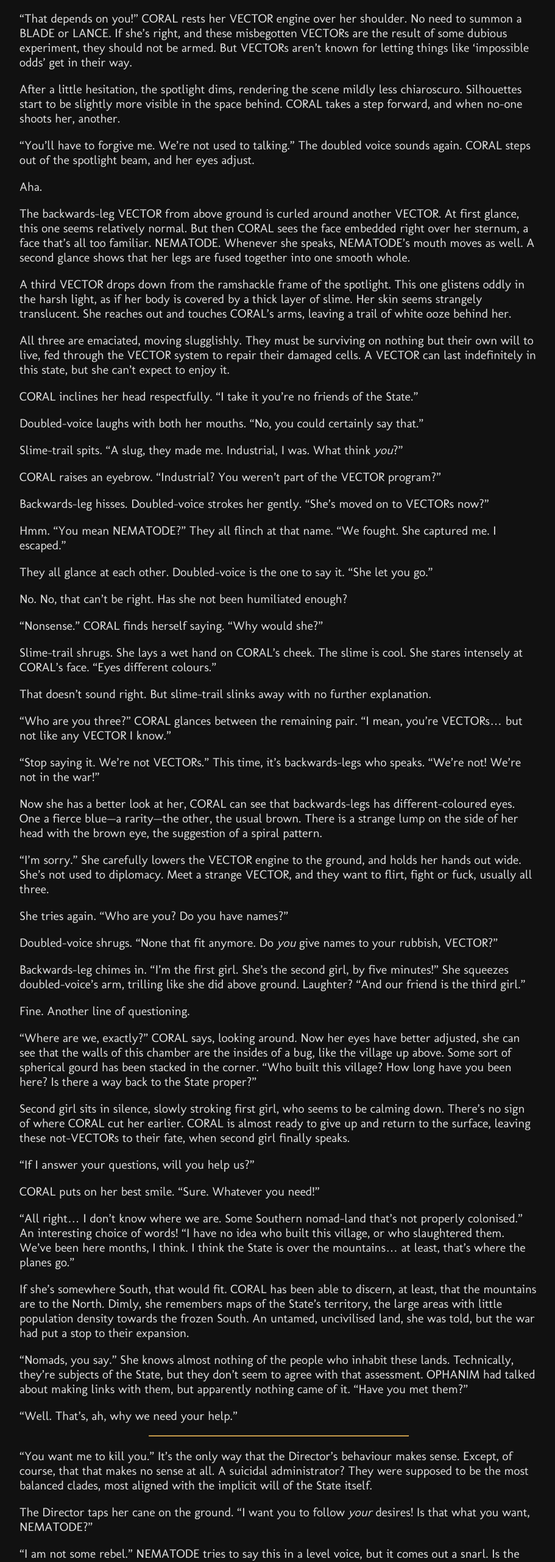
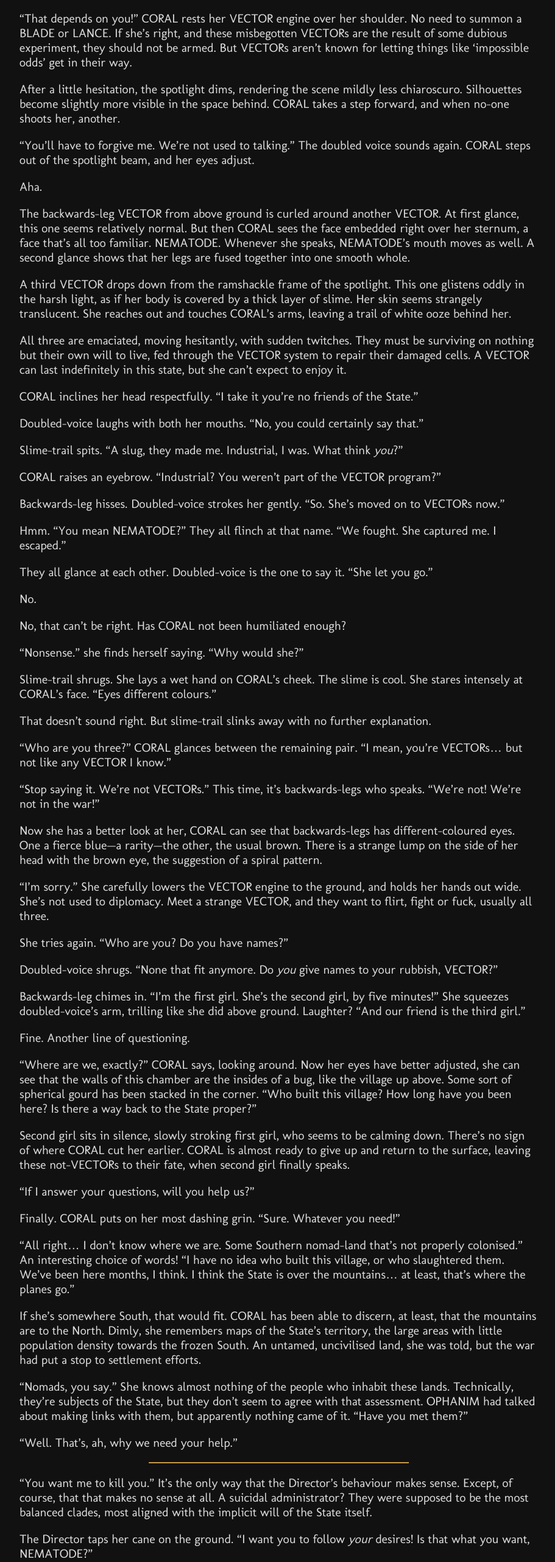
Before and after one commit to canmom/vector, a plain HTML site: page ch8.html in a window 1280 px wide. Shown: the part 7925-10487 px from the top of the page at 61% size, without its empty margins (183-1094 px from the left). Drawn offline with Linux system fonts and the light colour scheme.

Commit message:
Final tweaks to ch8 and release

```diff
--- a/ch8.html
+++ b/ch8.html
@@ -224,7 +224,7 @@
 
 <p>“That depends on you!” CORAL rests her VECTOR engine over her shoulder. No need to summon a BLADE or LANCE. If she’s right, and these misbegotten VECTORs are the result of some dubious experiment, they should not be armed. But VECTORs aren’t known for letting things like ‘impossible odds’ get in their way.</p>
 
-<p>After a little hesitation, the spotlight dims, rendering the scene mildly less chiaroscuro. Silhouettes start to be slightly more visible in the space behind. CORAL takes a step forward, and when no-one shoots her, another.</p>
+<p>After a little hesitation, the spotlight dims, rendering the scene mildly less chiaroscuro. Silhouettes become slightly more visible in the space behind. CORAL takes a step forward, and when no-one shoots her, another.</p>
 
 <p>“You’ll have to forgive me. We’re not used to talking.” The doubled voice sounds again. CORAL steps out of the spotlight beam, and her eyes adjust.</p>
 
@@ -234,7 +234,7 @@
 
 <p>A third VECTOR drops down from the ramshackle frame of the spotlight. This one glistens oddly in the harsh light, as if her body is covered by a thick layer of slime. Her skin seems strangely translucent. She reaches out and touches CORAL’s arms, leaving a trail of white ooze behind her.</p>
 
-<p>All three are emaciated, moving slugglishly. They must be surviving on nothing but their own will to live, fed through the VECTOR system to repair their damaged cells. A VECTOR can last indefinitely in this state, but she can’t expect to enjoy it.</p>
+<p>All three are emaciated, moving hesitantly, with sudden twitches. They must be surviving on nothing but their own will to live, fed through the VECTOR system to repair their damaged cells. A VECTOR can last indefinitely in this state, but she can’t expect to enjoy it.</p>
 
 <p>CORAL inclines her head respectfully. “I take it you’re no friends of the State.”</p>
 
@@ -244,15 +244,17 @@
 
 <p>CORAL raises an eyebrow. “Industrial? You weren’t part of the VECTOR program?”</p>
 
-<p>Backwards-leg hisses. Doubled-voice strokes her gently. “She’s moved on to VECTORs now?”</p>
+<p>Backwards-leg hisses. Doubled-voice strokes her gently. “So. She’s moved on to VECTORs now.”</p>
 
 <p>Hmm. “You mean NEMATODE?” They all flinch at that name. “We fought. She captured me. I escaped.”</p>
 
 <p>They all glance at each other. Doubled-voice is the one to say it. “She let you go.”</p>
 
-<p>No. No, that can’t be right. Has she not been humiliated enough?</p>
+<p>No.</p>
 
-<p>“Nonsense.” CORAL finds herself saying. “Why would she?”</p>
+<p>No, that can’t be right. Has CORAL not been humiliated enough?</p>
+
+<p>“Nonsense.” she finds herself saying. “Why would she?”</p>
 
 <p>Slime-trail shrugs. She lays a wet hand on CORAL’s cheek. The slime is cool. She stares intensely at CORAL’s face. “Eyes different colours.”</p>
 
@@ -280,11 +282,11 @@
 
 <p>“If I answer your questions, will you help us?”</p>
 
-<p>CORAL puts on her best smile. “Sure. Whatever you need!”</p>
+<p>Finally. CORAL puts on her most dashing grin. “Sure. Whatever you need!”</p>
 
 <p>“All right… I don’t know where we are. Some Southern nomad-land that’s not properly colonised.” An interesting choice of words! “I have no idea who built this village, or who slaughtered them. We’ve been here months, I think. I think the State is over the mountains… at least, that’s where the planes go.”</p>
 
-<p>If she’s somewhere South, that would fit. CORAL has been able to discern, at least, that the mountains are to the North. Dimly, she remembers maps of the State’s territory, the large areas with little population density towards the frozen South. An untamed, uncivilised land, she was told, but the war had put a stop to their expansion.</p>
+<p>If she’s somewhere South, that would fit. CORAL has been able to discern, at least, that the mountains are to the North. Dimly, she remembers maps of the State’s territory, the large areas with little population density towards the frozen South. An untamed, uncivilised land, she was told, but the war had put a stop to settlement efforts.</p>
 
 <p>“Nomads, you say.” She knows almost nothing of the people who inhabit these lands. Technically, they’re subjects of the State, but they don’t seem to agree with that assessment. OPHANIM had talked about making links with them, but apparently nothing came of it. “Have you met them?”</p>
 
@@ -318,7 +320,9 @@
 
 <p>NEMATODE remains in her stance. She’s fought VECTORs. It’s not clear how the Director is taking control of her BLADEs, but she is surely not used to fighting. BLADEs are ephemeral. She can be cut apart, her reserves exhausted.</p>
 
-<p>“But we failed.” The Director shakes her head ruefully, walking slowly towards NEMATODE. “It’s hard to imagine a more catastrophic failure. Hubris, of course. But I disagree. Your experiment… it had potential.”</p>
+<p>“But we failed.” The Director shakes her head ruefully, walking slowly towards NEMATODE. “It’s hard to imagine a more catastrophic failure. Hubris, it’s said. We weren’t ready.”</p>
+
+<p>She strikes her cane on the ground, eyes boring into NEMATODE. Continues her advance. “But I disagree. Your experiment… it had potential.”</p>
 
 <p>“And I enter this… how?” NEMATODE steps back, matching the Director step for step, sword still ready. They circle each other.</p>
 
```
Also changed, not shown: ch7.html (+1 -1 lines), 1 other file.
